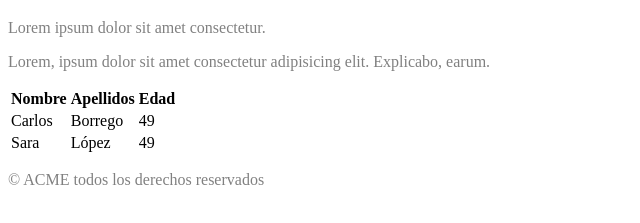
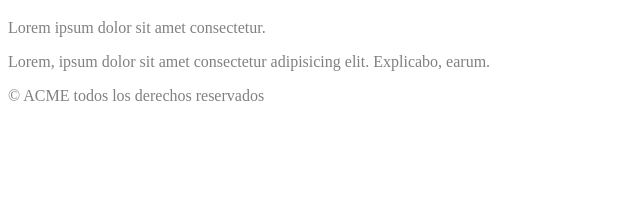
Before and after one commit to devbormar/practica1, a plain HTML site: page index.html in a window 1280 px wide. Shown: the part 61-284 px from the top of the page, without its empty margins (0-640 px from the left). Drawn offline with Linux system fonts and the light colour scheme; a script that the page names is missing.

Commit message:
remove table

```diff
--- a/index.html
+++ b/index.html
@@ -13,23 +13,6 @@
     </section>
     <script src=”./js/main.js”></script>
     <p>Lorem, ipsum dolor sit amet consectetur adipisicing elit. Explicabo, earum.</p>
-    <table>
-        <tr>
-            <th>Nombre</th>
-            <th>Apellidos</th>
-            <th>Edad</th>
-        </tr>
-        <tr>
-            <td>Carlos</td>
-            <td>Borrego</td>
-            <td>49</td>
-        </tr>
-        <tr>
-            <td>Sara</td>
-            <td>López</td>
-            <td>49</td>
-        </tr>
-    </table>
     <footer>
         <p>&copy; ACME todos los derechos reservados</p>
         <script src="./js/main.js"></script>
```
